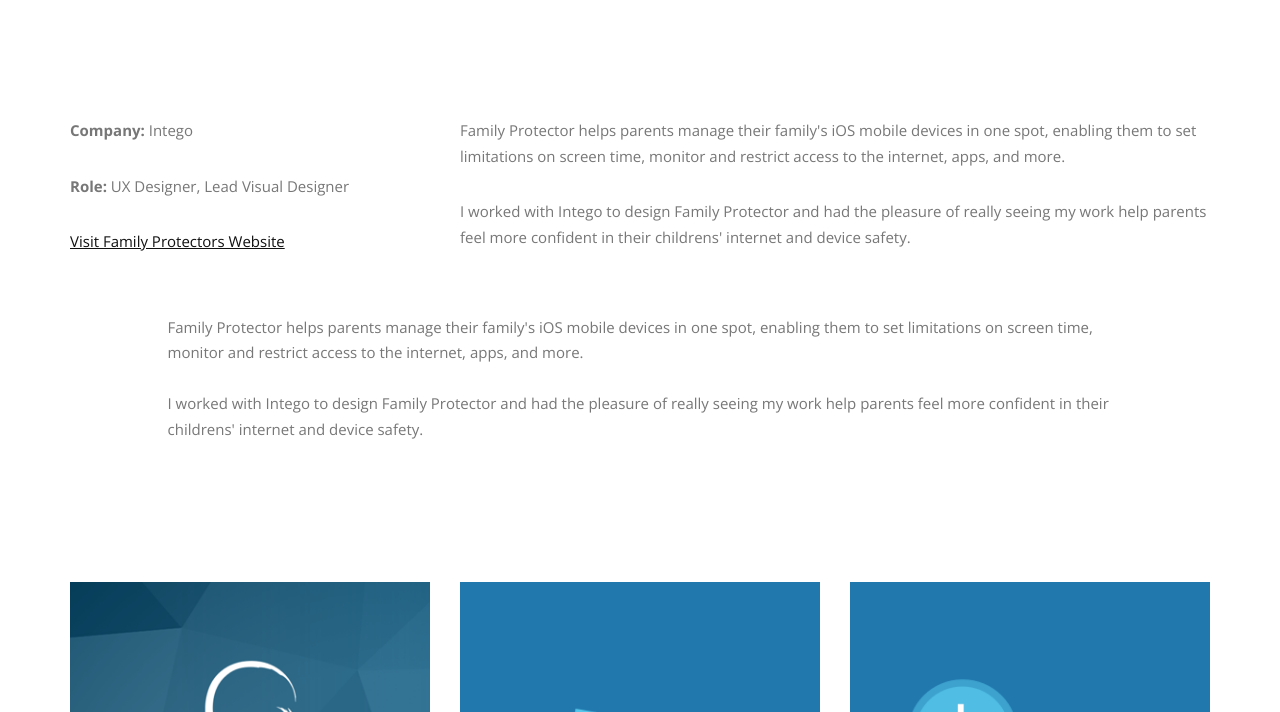
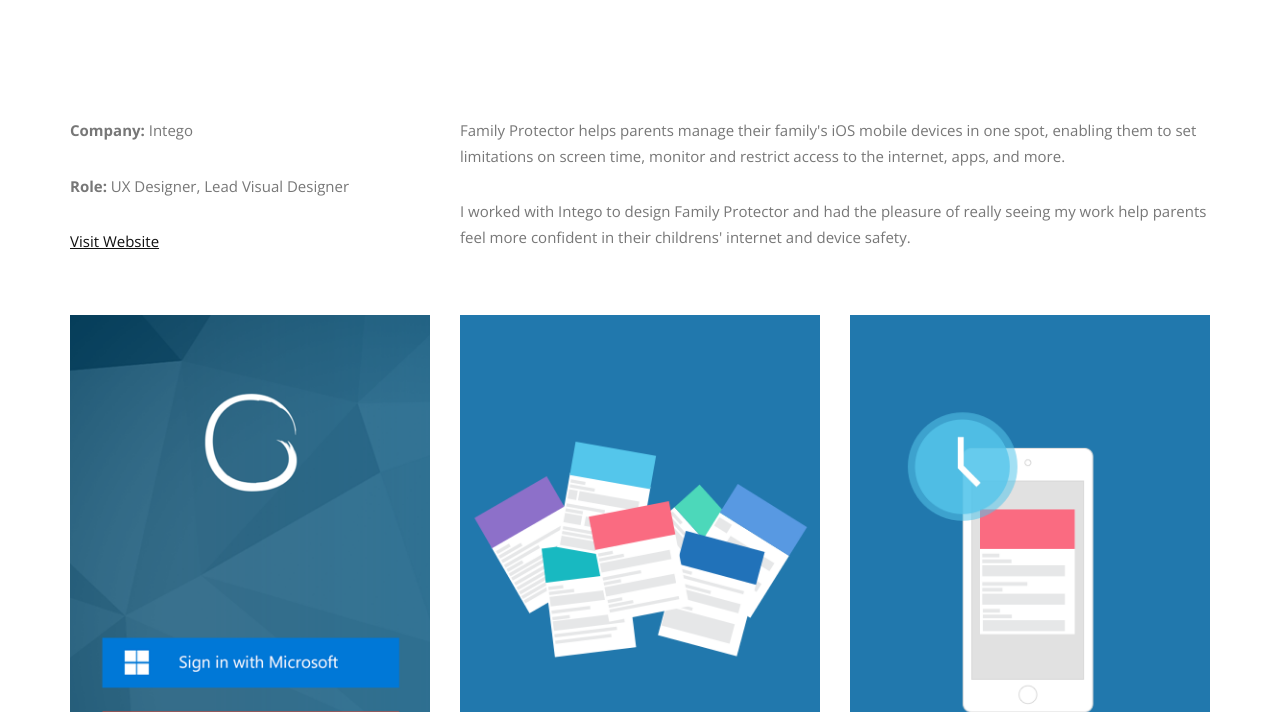
Before and after one commit to aleaabrams/portfolio2017, a plain HTML site: page fampro.html in a window 1280 px wide. Shown: the part 622-1334 px from the top of the page. Drawn offline with nearby package versions, Linux system fonts and the light colour scheme; some packages are replaced by stand-ins of ours.

Commit message:
fampro part 2

```diff
--- a/fampro.html
+++ b/fampro.html
@@ -111,7 +111,7 @@
                                 </p>
                                 <p>
                                     <!-- <strong>Online:</strong> -->
-                                    <a href="https://www.intego.com/family-protector" target="_blank">Visit Family Protectors Website</a>
+                                    <a href="https://www.intego.com/family-protector" target="_blank">Visit Website</a>
                                 </p>
                             </div>
                         </div>
@@ -136,33 +136,9 @@
                            <!-- End Project Detail -->
 
                        </div>
-
-
-                    <!-- <div class="col-md-8 col-sm-6 mb-sm-50 mb-xs-30">
-                        <p>Family Protector helps parents manage their family's iOS mobile devices in one spot, enabling them to set limitations on screen time, monitor and restrict access to the internet, apps, and more.
-                            </p>
-                        <br><br>
-                        I worked with Intego to design Family Protector and had the pleasure of really seeing my work help parents feel more confident in their childrens' internet and device safety.
-                    </div> -->
                 </div>
             </div>
 
-
-
-
-
-
-            <!-- Intro Text -->
-            <div class="row mb-70 mb-xs-30">
-                <div class="col-md-10 col-md-offset-1">
-                    <div class="section-text  mb-70 mb-xs-40">
-                        Family Protector helps parents manage their family's iOS mobile devices in one spot, enabling them to set limitations on screen time, monitor and restrict access to the internet, apps, and more.
-                        <br><br>
-                        I worked with Intego to design Family Protector and had the pleasure of really seeing my work help parents feel more confident in their childrens' internet and device safety.
-                    </div>
-                </div>
-            </div>
-            <!-- End Intro Text -->
 
             <!-- Photo Grid -->
             <div class="row multi-columns-row mb-30 mb-xs-10">
```
